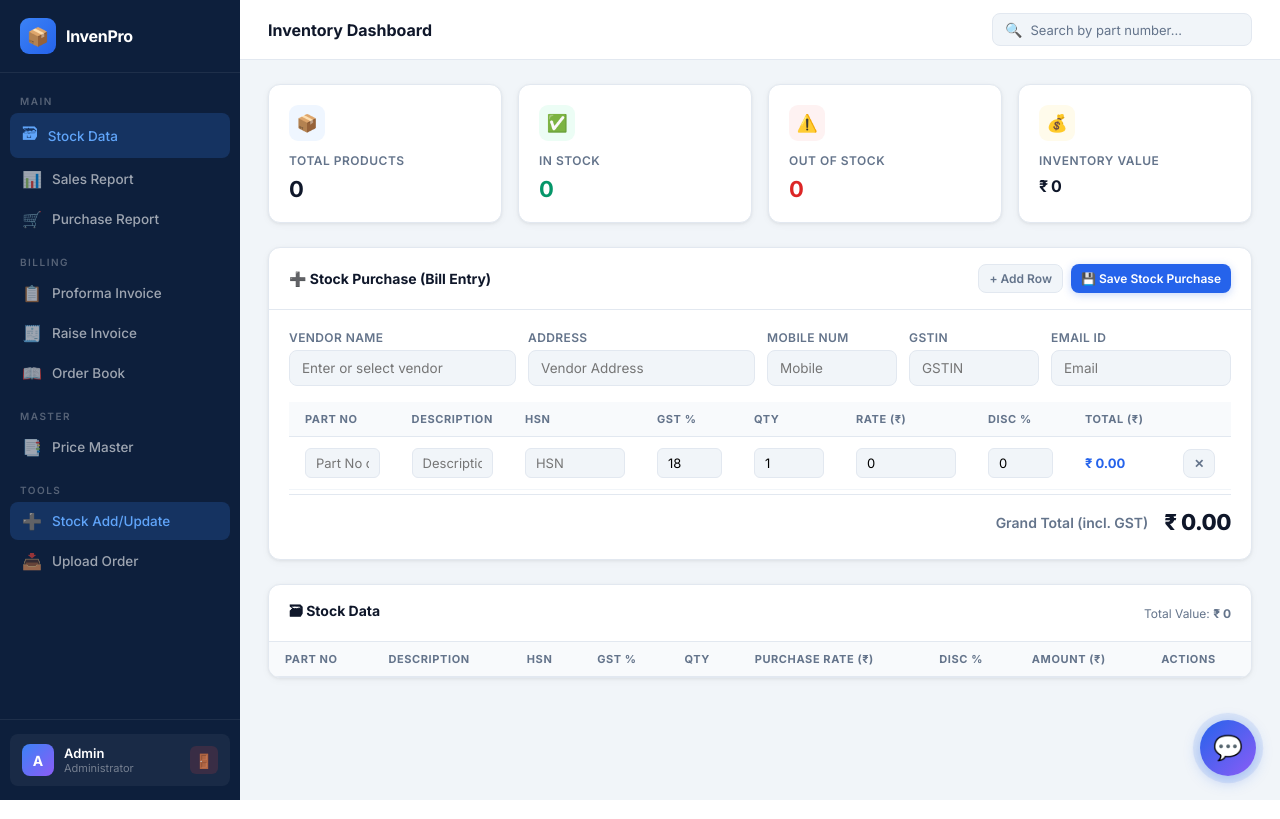
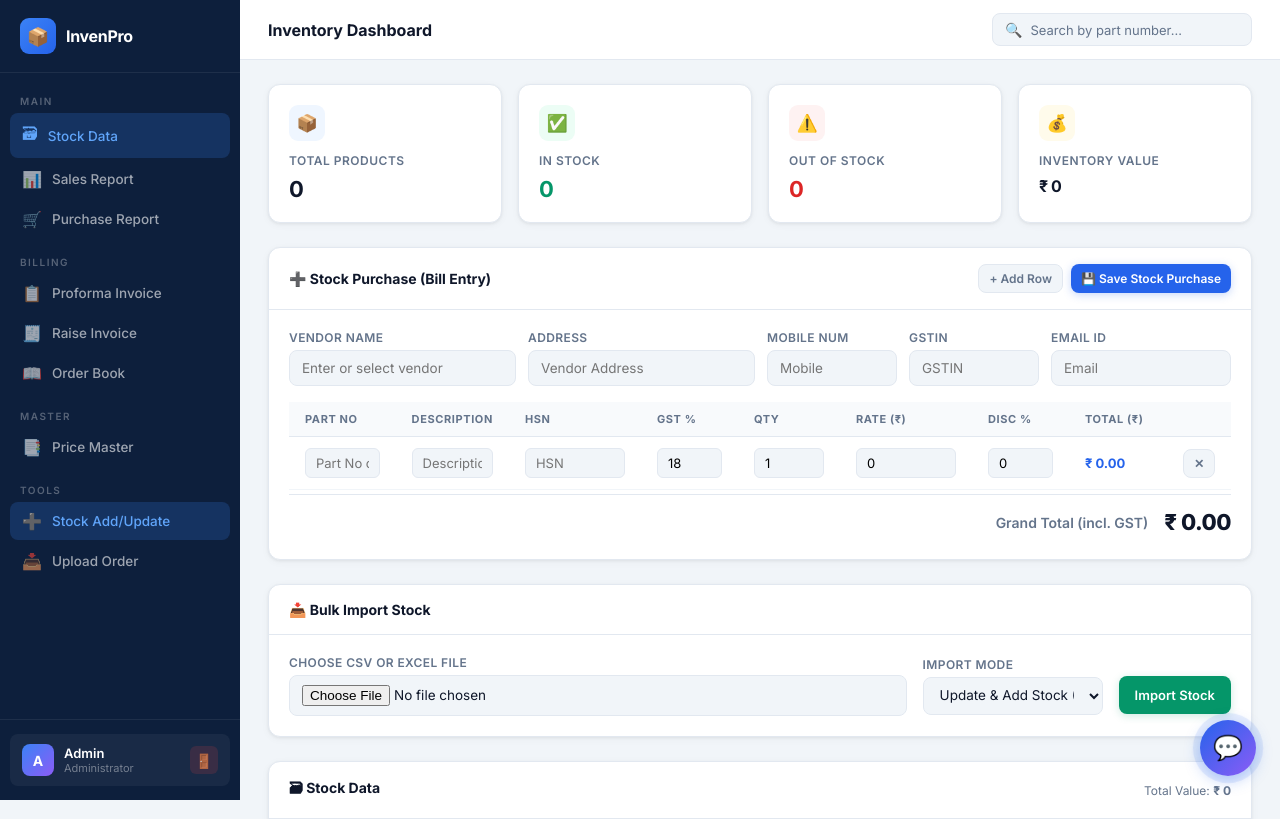
Before and after one commit to Kajalthombare/inventory-app, a FastAPI app: page / in a window 1280 px wide. Shown: the top 819 px of the page. Run offline with FastAPI, Linux system fonts and the light colour scheme; the visitor is signed in with stand-in values (Sample User, id 1); data comes from the database, SQL or seed files in the repository; data that the repository does not hold is empty.

Commit message:
feat: add bulk stock import CSV/Excel feature

```diff
--- a/main.py
+++ b/main.py
@@ -574,7 +574,109 @@ def upload_excel(file: UploadFile = File(...)):
     db.commit()
     db.close()
 
-    return {"message": "Price master uploaded"}
+@app.post("/upload_stock")
+def upload_stock(file: UploadFile = File(...), mode: str = Form("append")):
+    db = SessionLocal()
+    try:
+        # Read Excel or CSV
+        if file.filename.endswith(".csv"):
+            df = pd.read_csv(file.file)
+        else:
+            df = pd.read_excel(file.file, engine="openpyxl")
+
+        # Standardize column headers to uppercase and strip whitespace
+        df.columns = [col.strip().upper() for col in df.columns]
+        df = df.fillna("")
+
+        if mode == "replace":
+            db.execute(text("DELETE FROM products"))
+            db.commit()
+
+        imported_count = 0
+        for _, row in df.iterrows():
+            part_no = str(row.get("PART NO", row.get("PART_NO", row.get("PARTNUMBER", "")))).strip().upper()
+            if not part_no:
+                continue
+
+            description = str(row.get("DESCRIPTION", row.get("PART DESC", row.get("PART DESCRIPTION", "")))).strip()
+            hsn = str(row.get("HSN", row.get("HSN CODE", ""))).strip()
+
+            try:
+                gst = float(row.get("GST", row.get("GST %", 18.0)))
+            except (ValueError, TypeError):
+                gst = 18.0
+
+            try:
+                qty = int(row.get("QTY", row.get("QUANTITY", row.get("STOCK", 0))))
+            except (ValueError, TypeError):
+                qty = 0
+
+            try:
+                rate = float(row.get("RATE", row.get("PURCHASE RATE", row.get("PRICE", 0.0))))
+            except (ValueError, TypeError):
+                rate = 0.0
+
+            try:
+                discount = float(row.get("DISCOUNT", row.get("DISC", row.get("DISCOUNT %", 0.0))))
+            except (ValueError, TypeError):
+                discount = 0.0
+
+            vendor_name = str(row.get("VENDOR NAME", row.get("VENDOR", ""))).strip()
+            vendor_address = str(row.get("VENDOR ADDRESS", row.get("ADDRESS", ""))).strip()
+            vendor_mobile = str(row.get("VENDOR MOBILE", row.get("MOBILE", ""))).strip()
+            vendor_gstin = str(row.get("VENDOR GSTIN", row.get("GSTIN", ""))).strip()
+            vendor_email = str(row.get("VENDOR EMAIL", row.get("EMAIL", ""))).strip()
+
+            amount = (qty * rate) - ((qty * rate) * (discount / 100)) if qty > 0 else 0.0
+
+            existing = None
+            if mode == "append":
+                existing = db.query(Product).filter(Product.part_no == part_no).first()
+
+            if existing:
+                existing.quantity += qty
+                if rate > 0:
+                    existing.rate = rate
+                if discount > 0:
+                    existing.discount = discount
+                existing.amount = (existing.quantity * existing.rate) - ((existing.quantity * existing.rate) * (existing.discount / 100))
+                if vendor_name:
+                    existing.vendor_name = vendor_name
+                if vendor_address:
+                    existing.vendor_address = vendor_address
+                if vendor_mobile:
+                    existing.vendor_mobile = vendor_mobile
+                if vendor_gstin:
+                    existing.vendor_gstin = vendor_gstin
+                if vendor_email:
+                    existing.vendor_email = vendor_email
+            else:
+                new_prod = Product(
+                    part_no=part_no,
+                    description=description,
+                    hsn=hsn,
+                    gst=gst,
+                    quantity=qty,
+                    rate=rate,
+                    discount=discount,
+                    amount=round(amount, 2),
+                    vendor_name=vendor_name,
+                    vendor_address=vendor_address,
+                    vendor_mobile=vendor_mobile,
+                    vendor_gstin=vendor_gstin,
+                    vendor_email=vendor_email
+                )
+                db.add(new_prod)
+            imported_count += 1
+
+        db.commit()
+        return {"message": f"Successfully imported {imported_count} products ({mode} mode)."}
+
+    except Exception as e:
+        db.rollback()
+        return {"error": str(e)}, 500
+    finally:
+        db.close()
 
 
 # ---------------- ADD PRODUCT ----------------
--- a/templates/index.html
+++ b/templates/index.html
@@ -1424,6 +1424,29 @@
                         <span class="grand-total-label">Grand Total (incl. GST)</span>
                         <span class="grand-total-value">₹ <span id="purchase_grand_total">0.00</span></span>
                     </div>
+                </div>
+            </div>
+
+            <!-- ── BULK IMPORT STOCK CARD ── -->
+            <div class="section-card" id="stock-import-card" style="display: block; margin-bottom: 24px;">
+                <div class="section-header">
+                    <div class="section-title">📥 Bulk Import Stock</div>
+                </div>
+                <div class="section-body">
+                    <form id="stockImportForm" enctype="multipart/form-data" class="form-row" style="align-items: center; gap: 16px;">
+                        <div class="form-field" style="flex: 1; min-width: 200px; margin: 0;">
+                            <label>Choose CSV or Excel File</label>
+                            <input type="file" name="file" accept=".csv,.xlsx,.xls" required class="form-input">
+                        </div>
+                        <div class="form-field" style="width: 180px; margin: 0;">
+                            <label>Import Mode</label>
+                            <select name="mode" class="form-input">
+                                <option value="append">Update & Add Stock (Append)</option>
+                                <option value="replace">Wipe & Replace Stock (Overwrite)</option>
+                            </select>
+                        </div>
+                        <button type="button" onclick="uploadStock()" class="btn btn-success" style="margin-top: 18px; height: 38px;">Import Stock</button>
+                    </form>
                 </div>
             </div>
 
@@ -2353,6 +2376,38 @@ async function uploadOrder(){
     alert('Order uploaded successfully!');
 }
 
+// ── Upload stock ──
+async function uploadStock() {
+    const form = document.getElementById('stockImportForm');
+    const fileInput = form.querySelector('input[type="file"]');
+    if (!fileInput.files.length) {
+        alert('Please select a file first.');
+        return;
+    }
+    const formData = new FormData(form);
+    const btn = form.querySelector('button');
+    btn.disabled = true;
+    btn.textContent = '⏳ Importing...';
+    try {
+        const res = await fetch('/upload_stock', {
+            method: 'POST',
+            body: formData
+        });
+        const data = await res.json();
+        if (res.ok) {
+            alert(data.message || 'Stock imported successfully!');
+            location.reload();
+        } else {
+            alert('Error: ' + (data.error || 'Unknown error occurred'));
+        }
+    } catch (e) {
+        alert('Network/Server error: ' + e);
+    } finally {
+        btn.disabled = false;
+        btn.textContent = 'Import Stock';
+    }
+}
+
 // ── Reload helper ──
 function reloadPage(){
     setTimeout(() => location.reload(), 300);
```
Also changed, not shown: 2 other files.
